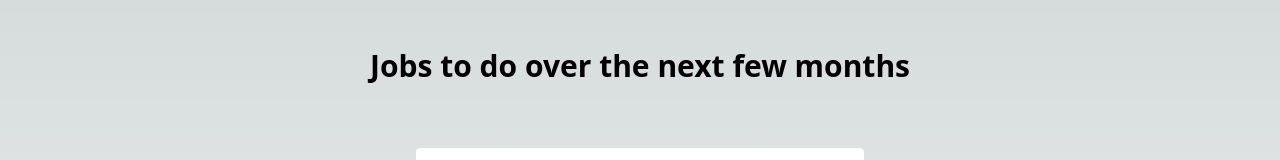
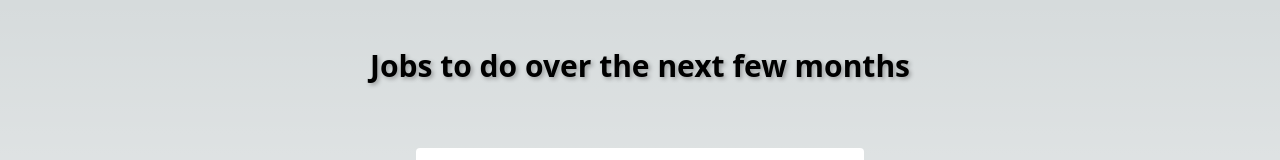
Before and after one commit to tombill143/toms-todolist-app, a Next.js app: page /todos in a window 1280 px wide. Shown: the top 160 px of the page. Built offline with nearby package versions, Linux system fonts and the light colour scheme; no server answers; the database is empty.

Commit message:
h1 styled

```diff
--- a/src/pages/todos.js
+++ b/src/pages/todos.js
@@ -67,7 +67,10 @@ export default function Todos() {
 
   return (
     <>
-      <h1 className="text-3xl font-bold text-center mt-12 mb-4">
+      <h1
+        className="text-3xl font-bold text-center mt-12 mb-4"
+        style={{ textShadow: "2px 2px 4px rgba(0, 0, 0, 0.3)" }}
+      >
         Jobs to do over the next few months
       </h1>
       <div className="max-w-md mx-auto my-16 p-6 bg-white rounded">
```
